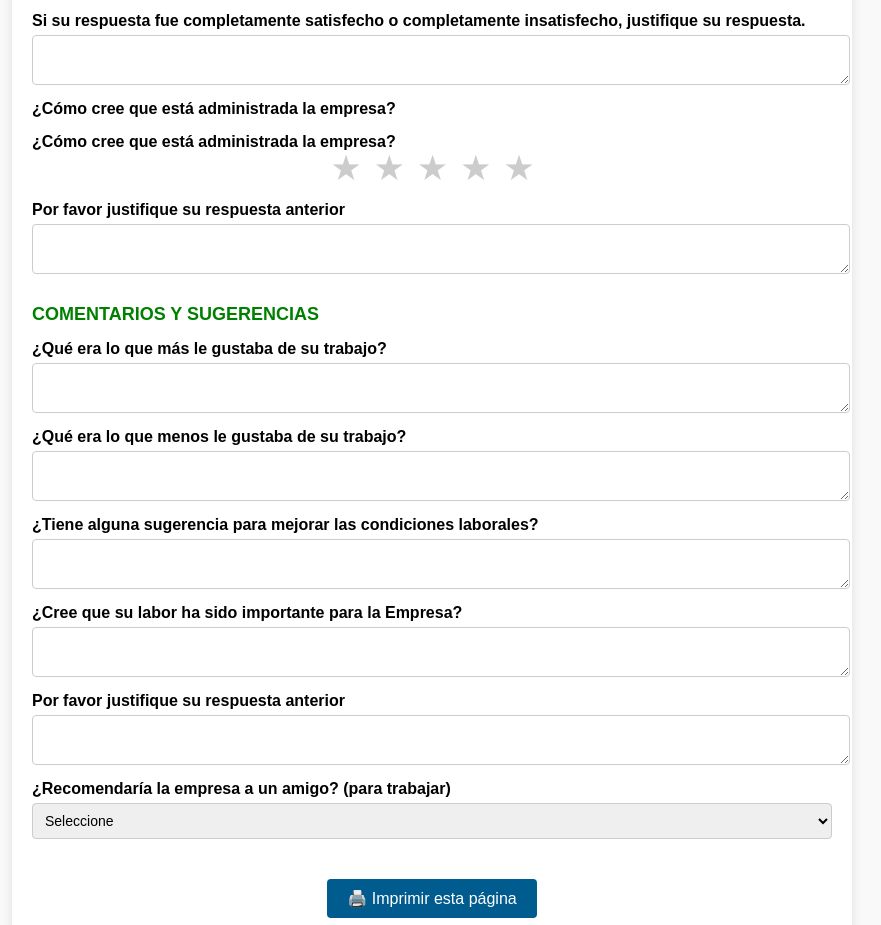
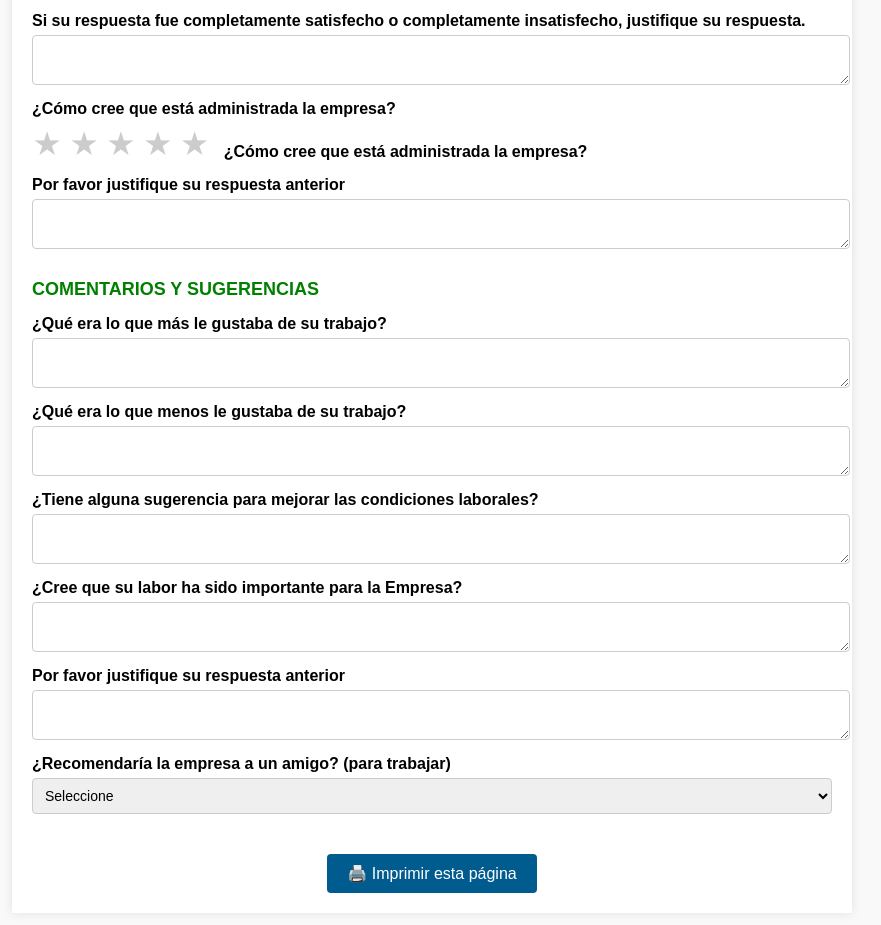
Before and after one commit to atipan/salida-colaborador, a plain HTML site: page formulario.html in a window 1280 px wide. Shown: the part 2991-3916 px from the top of the page, without its empty margins (208-1089 px from the left). Drawn offline with Linux system fonts and the light colour scheme.

Commit message:
Update formulario.html

```diff
--- a/formulario.html
+++ b/formulario.html
@@ -292,11 +292,17 @@
 
       <label>¿Cómo cree que está administrada la empresa?</label>
             <style>
+              .fila-estrellas {
+                display: flex;
+                align-items: center;
+                gap: 15px;
+                margin-top: 10px;
+              }
+
               .estrellas {
                 direction: rtl;
                 unicode-bidi: bidi-override;
-                  text-align: center;
-                  font-size: 30px;
+                font-size: 28px;
                 user-select: none;
               }
 
@@ -308,7 +314,7 @@
                 color: #ccc;
                 cursor: pointer;
                 display: inline-block;
-                  margin: 0 4px;
+                margin: 0 2px;
               }
 
               .estrellas input:checked ~ label,
@@ -318,7 +324,7 @@
               }
             </style>
 
-              <label><strong>¿Cómo cree que está administrada la empresa?</strong></label>
+            <div class="fila-estrellas">
               <div class="estrellas">
                 <input type="radio" id="estrella5" name="calificacion" value="5">
                 <label for="estrella5">★</label>
@@ -331,6 +337,10 @@
                 <input type="radio" id="estrella1" name="calificacion" value="1">
                 <label for="estrella1">★</label>
               </div>
+
+              <label>¿Cómo cree que está administrada la empresa?</label>
+            </div>
+
 
       <label>Por favor justifique su respuesta anterior</label>
       <textarea></textarea>
```
Lines whose indentation alone changed are shown as unchanged.
